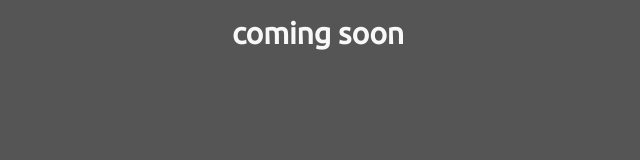
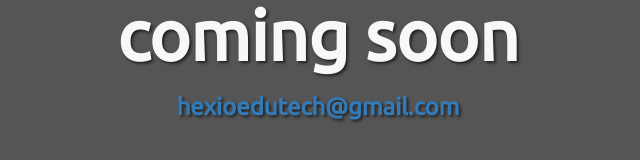
Before and after one commit to johanwid/hexio.github.io, a plain HTML site: page index.html in a window 1280 px wide. Shown: the part 352-512 px from the top of the page, without its empty margins (322-962 px from the left). Drawn offline with Linux system fonts and the light colour scheme.

Commit message:
added email address

```diff
--- a/index.html
+++ b/index.html
@@ -41,7 +41,8 @@
                 <div class="col-lg-12">
                     <div class="intro-message">
                         <img src="hexio_logo.png" width="50%">
-                        <h2>coming soon</h2>
+                        <h1>coming soon</h1>
+                        <h3><a href="mailto:hexioedutech@gmail.com">hexioedutech@gmail.com</a></h3>
                     </div>
                 </div>
             </div>
```
